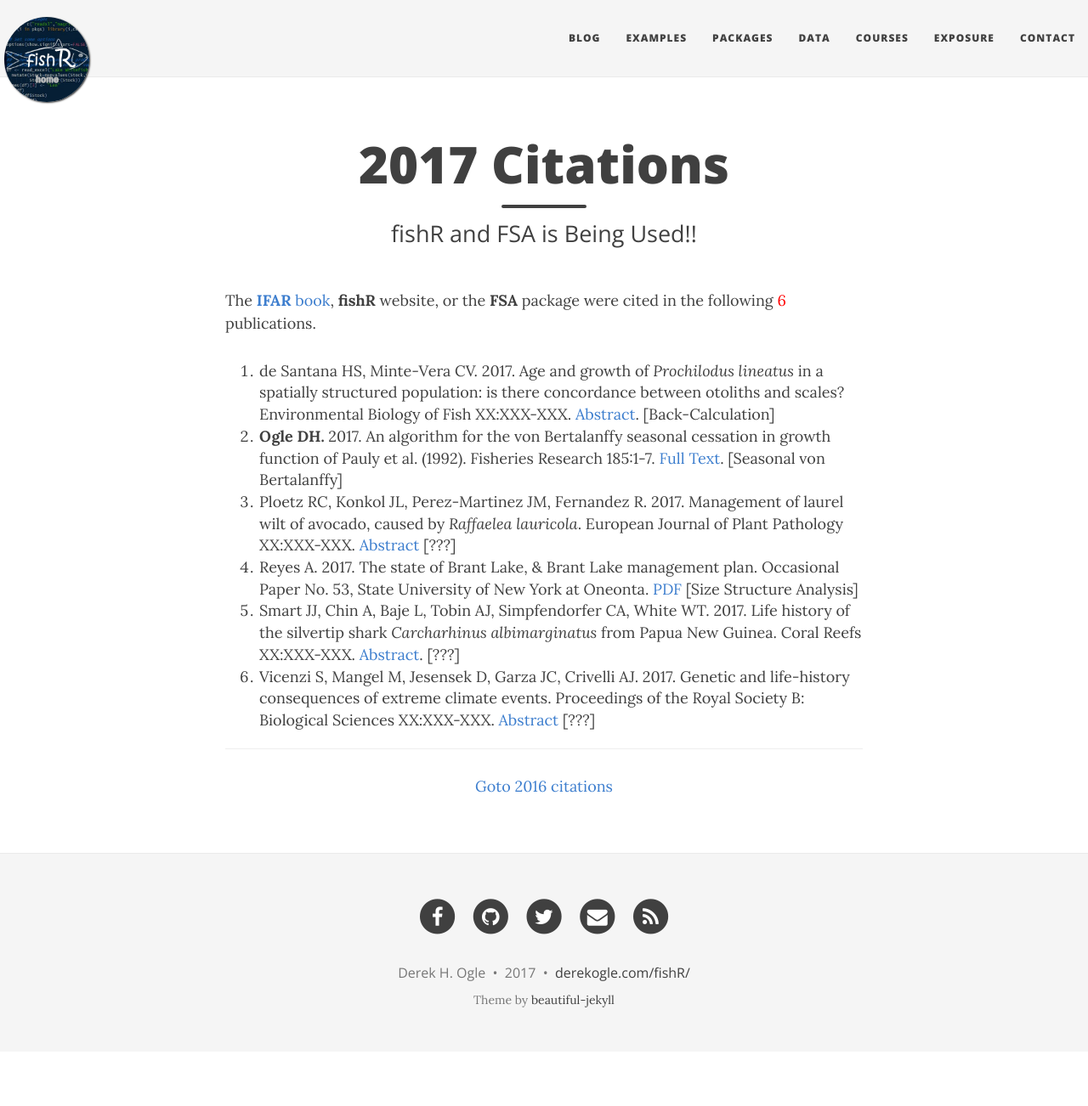
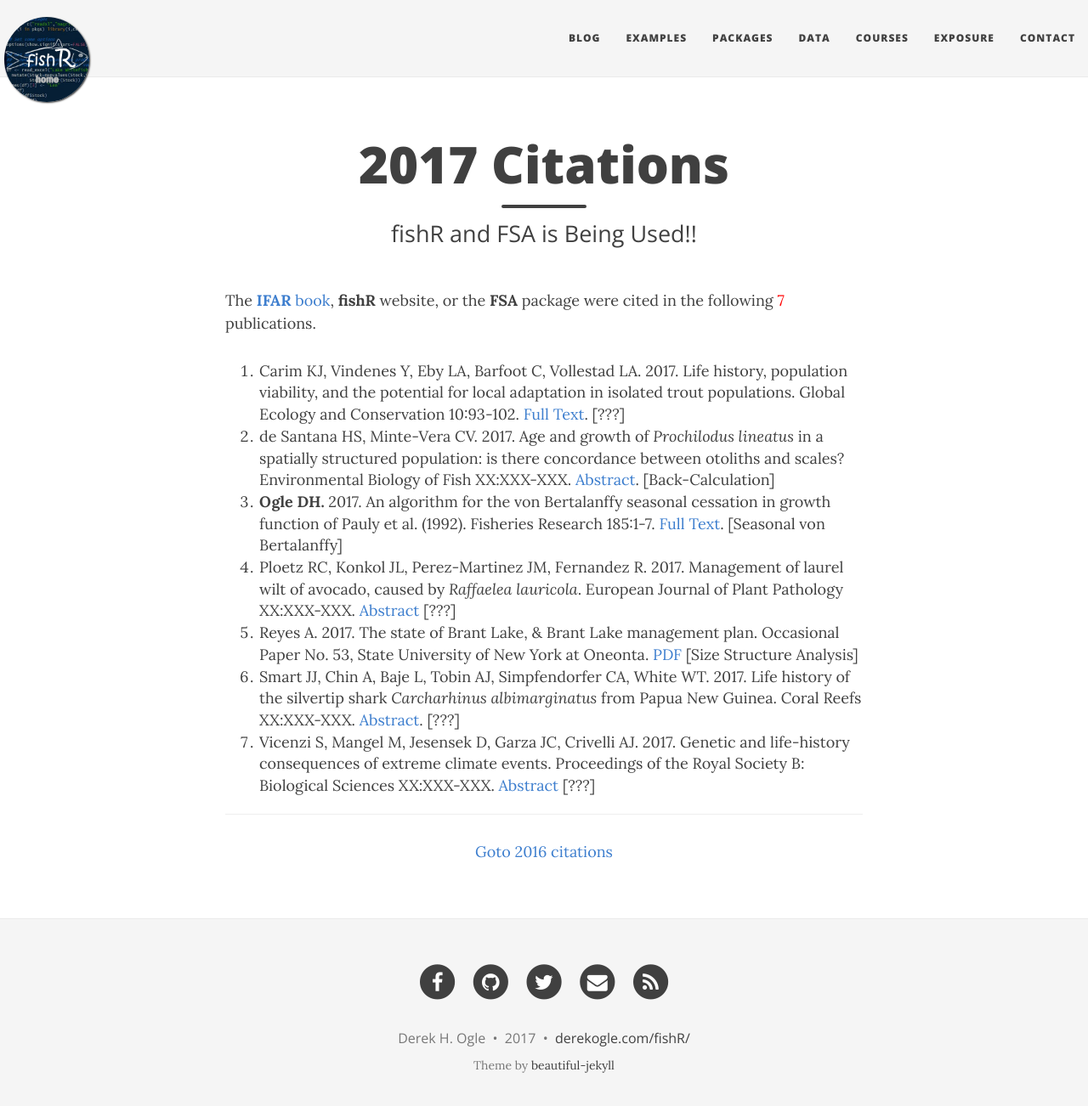
Before and after one commit to droglenc/fishR, a Jekyll site: the page built from exposure/exposure-citations17.md, in a window 1280 px wide and 1315 px high. Shown: the top 1302 px of the window at 85% size. Built offline with Jekyll 4.4.1, drawn with Linux system fonts in a browser that asks for light colours; nearby versions of some CDN libraries.

```diff
--- a/exposure/exposure-citations17.md
+++ b/exposure/exposure-citations17.md
@@ -5,8 +5,9 @@
 css: "/css/exposure-citation.css"
 ---
 
-The [**IFAR** book](http://derekogle.com/IFAR/), **fishR** website, or the **FSA** package were cited in the following <span id="contact-div">6</span> publications.
+The [**IFAR** book](http://derekogle.com/IFAR/), **fishR** website, or the **FSA** package were cited in the following <span id="contact-div">7</span> publications.
 
+1. Carim KJ, Vindenes Y, Eby LA, Barfoot C, Vollestad LA. 2017. Life history, population viability, and the potential for local adaptation in isolated trout populations. Global Ecology and Conservation 10:93-102. [Full Text](http://www.sciencedirect.com/science/article/pii/S2351989416301457). [???]
 1. de Santana HS, Minte-Vera CV. 2017. Age and growth of *Prochilodus lineatus* in a spatially structured population: is there concordance between otoliths and scales? Environmental Biology of Fish XX:XXX-XXX.  [Abstract](http://link.springer.com/article/10.1007/s10641-017-0574-5). [Back-Calculation]
 1. **Ogle DH.**  2017.  An algorithm for the von Bertalanffy seasonal cessation in growth function of Pauly et al. (1992).  Fisheries Research 185:1-7.  [Full Text](http://www.sciencedirect.com/science/article/pii/S0165783616303137).  [Seasonal von Bertalanffy]
 1. Ploetz RC, Konkol JL, Perez-Martinez JM, Fernandez R. 2017. Management of laurel wilt of avocado, caused by *Raffaelea lauricola*. European Journal of Plant Pathology XX:XXX-XXX. [Abstract](http://link.springer.com/article/10.1007/s10658-017-1173-1) [???]
```
Also changed, not shown: courses.md (+0 -1 lines).
